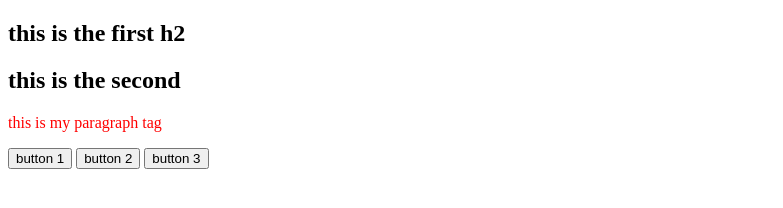
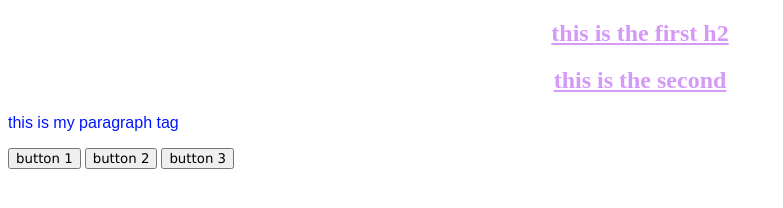
Before and after one commit to afsanab/WebDevBootCamp, a plain HTML site: page html/afsanapedia/index.html in a window 1280 px wide. Shown: the whole page, without its empty margins (0-783 px from the left). Drawn offline with Linux system fonts and the light colour scheme.

Commit message:
simple stuff

```diff
--- a/html/afsanapedia/app.css
+++ b/html/afsanapedia/app.css
@@ -1,7 +1,14 @@
-h1 {
-    color: blue;
+h2 {
+    color: rgb(213, 154, 247);
+    text-align: center;
+    text-decoration: underline
 }
 
 p {
-    color: red;
+    color: rgb(0, 21, 255);
+    font-family: arial;
 }
+
+button {
+    font-family: verdana;
+}
```
